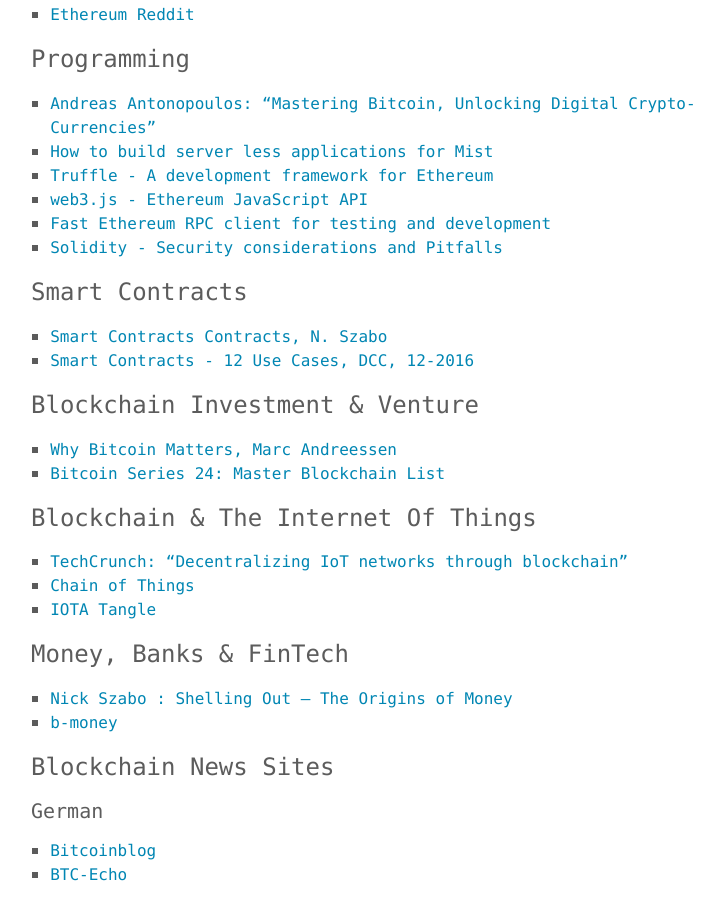
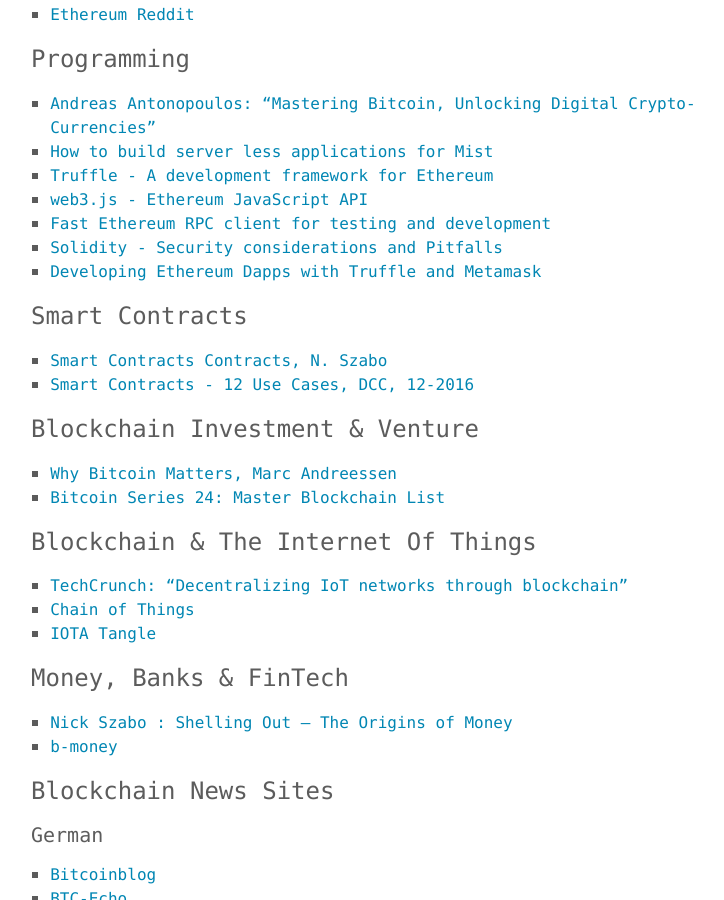
Before and after one commit to blocklab/site, a Jekyll site: the page built from links.md, in a window 1280 px wide and 900 px high, scrolled down 939 px. Shown: the whole window, without its empty margins (233-957 px from the left). Built offline with Jekyll 4.4.1, drawn with Linux system fonts in a browser that asks for light colours.

Commit message:
Update links.md

```diff
--- a/links.md
+++ b/links.md
@@ -28,6 +28,7 @@ permalink: /links/
 * [web3.js - Ethereum JavaScript API](https://github.com/ethereum/web3.js)
 * [Fast Ethereum RPC client for testing and development](https://github.com/ethereumjs/testrpc)
 * [Solidity - Security considerations and Pitfalls](http://solidity.readthedocs.io/en/develop/security-considerations.html#pitfalls)
+* [Developing Ethereum Dapps with Truffle and Metamask](https://medium.com/metamask/developing-ethereum-dapps-with-truffle-and-metamask-aa8ad7e363ba#.rl0p9arim)
 
 ### Smart Contracts
 * [Smart Contracts Contracts, N. Szabo](http://szabo.best.vwh.net/smart_contracts_idea.html)
```
